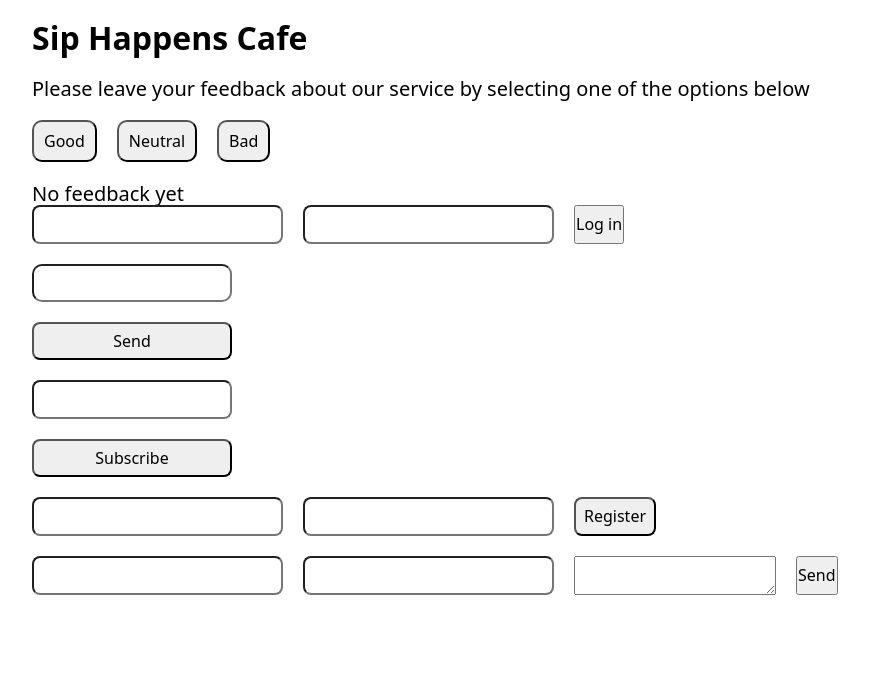
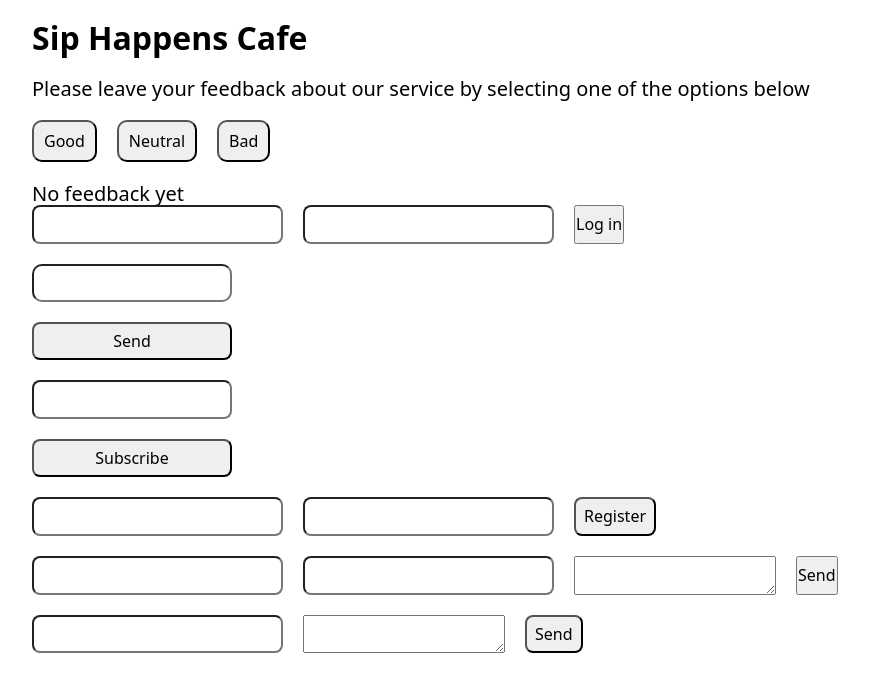
Before and after one commit to Developer-Mykhailo/test-3-react-project, a React (Vite) app: page / in a window 1280 px wide. Shown: the top 692 px of the page, without its empty margins (24-893 px from the left). Built offline with nearby package versions, Linux system fonts and the light colour scheme.

Commit message:
add contact form

```diff
--- a/src/App.jsx
+++ b/src/App.jsx
@@ -9,6 +9,7 @@ import SimpleForm from "./components/SimpleForm/SimpleForm";
 import EmailForm from "./components/EmailForm/EmailForm";
 import RegistrationForm from "./components/RegistrationForm/RegistrationForm";
 import FeedbackForm from "./components/FeedbackForm/FeedbackForm";
+import ContactForm from "./components/ContactForm/ContactForm";
 
 function App() {
   // state
@@ -43,6 +44,10 @@ function App() {
     console.log(userData);
   };
 
+  const handleUserData = (userData) => {
+    console.log(userData);
+  };
+
   //JSX
   return (
     <Container>
@@ -70,6 +75,8 @@ function App() {
       <EmailForm />
       <RegistrationForm />
       <FeedbackForm />
+
+      <ContactForm onSubmitMessage={handleUserData} />
     </Container>
   );
 }
--- /dev/null
+++ b/src/components/ContactForm/ContactForm.jsx
@@ -0,0 +1,28 @@
+import s from "./ContactForm.module.css";
+
+const ContactForm = ({ onSubmitMessage }) => {
+  const handleSubmit = (e) => {
+    e.preventDefault();
+
+    const form = e.target;
+    const { name, message } = form.elements;
+
+    onSubmitMessage({
+      name: name.value,
+      message: message.value,
+    });
+
+    form.reset();
+  };
+
+  // JSX
+  return (
+    <form className={s.form} onSubmit={handleSubmit}>
+      <input type="text" name="name" />
+      <textarea name="message"></textarea>
+      <button>Send</button>
+    </form>
+  );
+};
+
+export default ContactForm;
--- /dev/null
+++ b/src/components/ContactForm/ContactForm.module.css
@@ -0,0 +1,15 @@
+.form {
+  display: flex;
+  gap: 20px;
+  margin-top: 20px;
+}
+
+.form input {
+  border-radius: 8px;
+  padding: 8px;
+}
+
+.form button {
+  padding: 8px;
+  border-radius: 8px;
+}
```
